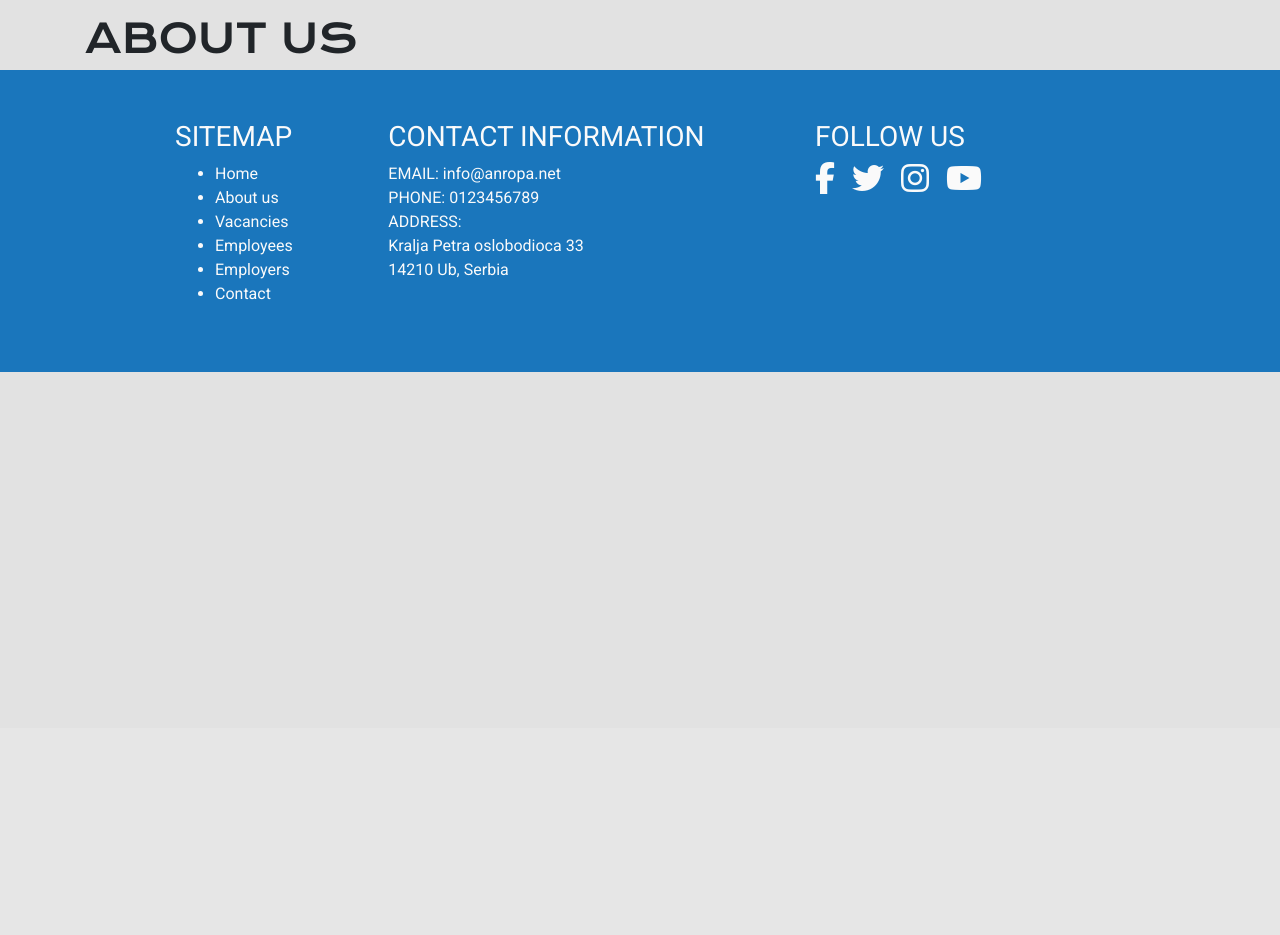
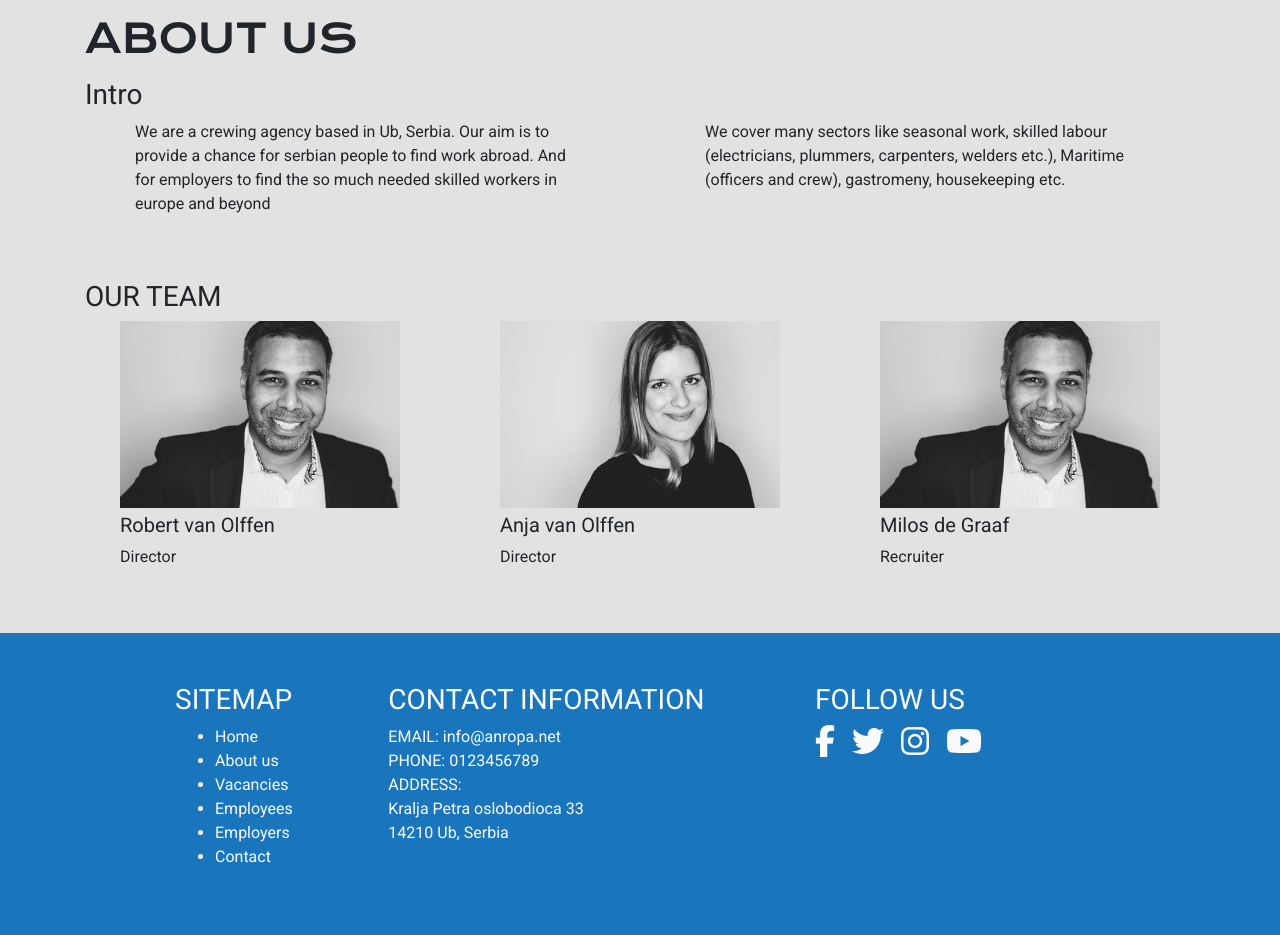
Before and after one commit to Code-Institute-Submissions/Albastraoz-anropa, a Flask app: page /about_us in a window 1280 px wide. Shown: the part 72-1007 px from the top of the page. Before the commit the page ends 444 px from the top, so only its background shows below. Run offline with Flask 2, Linux system fonts and the light colour scheme; some libraries are stand-ins or nearby versions.

Commit message:
Version 1.10 - Created first design and content for aboutus.

```diff
--- a/static/css/styles.css
+++ b/static/css/styles.css
@@ -16,6 +16,11 @@ h1, h2 {
 
 .colors-white {
     background-color: #fafafa;
+}
+
+.main-paragraph-spacing {
+    padding-right: 50px;
+    padding-left: 50px;
 }
 
 .content-box {
--- a/templates/aboutus.html
+++ b/templates/aboutus.html
@@ -1,7 +1,44 @@
 {% extends 'base.html' %} {% block content %}
 <div class="nav-whitespace"></div>
 <div class="container">
-    <h1>ABOUT US</h1>
+    <div class="row pb-2">
+        <div class="col-12">
+            <h1>ABOUT US</h1>
+        </div>
+    </div>
+
+    <div class="row pb-5">
+        <div class="col-12">
+            <h3>Intro</h3>
+        </div>
+        <div class="col-12 col-md-6">
+            <p class="main-paragraph-spacing">We are a crewing agency based in Ub, Serbia. Our aim is to provide a chance for serbian people to find work abroad. And for employers to find the so much needed skilled workers in europe and beyond</p>
+        </div>
+        <div class="col-12 col-md-6">
+            <p class="main-paragraph-spacing">We cover many sectors like seasonal work, skilled labour (electricians, plummers, carpenters, welders etc.), Maritime (officers and crew), gastromeny, housekeeping etc.</p class="main-paragraph-spacing">
+        </div>
+    </div>
+
+    <div class="row pb-5">
+        <div class="col-12">
+            <h3>OUR TEAM</h3>
+        </div>
+        <div class="col-12 col-md-4 team-members">
+            <img class="team-photo" src="/static/images/male-portrait.jpg" alt="Photo staff">
+            <h5>Robert van Olffen</h5>
+            <p>Director</p>
+        </div>
+        <div class="col-12 col-md-4 team-members">
+            <img class="team-photo" src="/static/images/female-portrait.jpg" alt="Photo staff">
+            <h5>Anja van Olffen</h5>
+            <p>Director</p>
+        </div>
+        <div class="col-12 col-md-4 team-members">
+            <img class="team-photo" src="/static/images/male-portrait.jpg" alt="Photo staff">
+            <h5>Milos de Graaf</h5>
+            <p>Recruiter</p>
+        </div>
+    </div>
 </div>
 
 {% endblock %}
```
